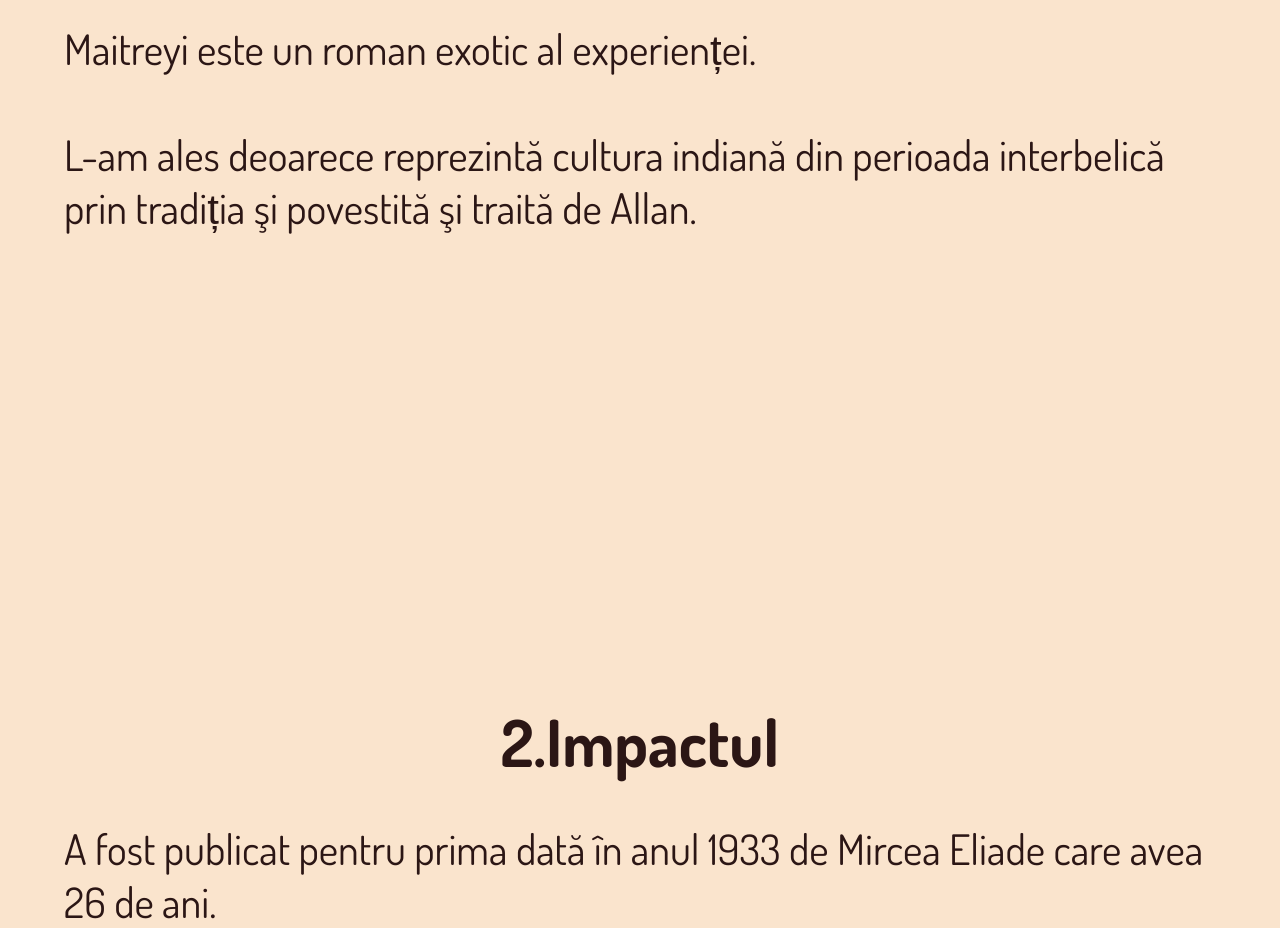
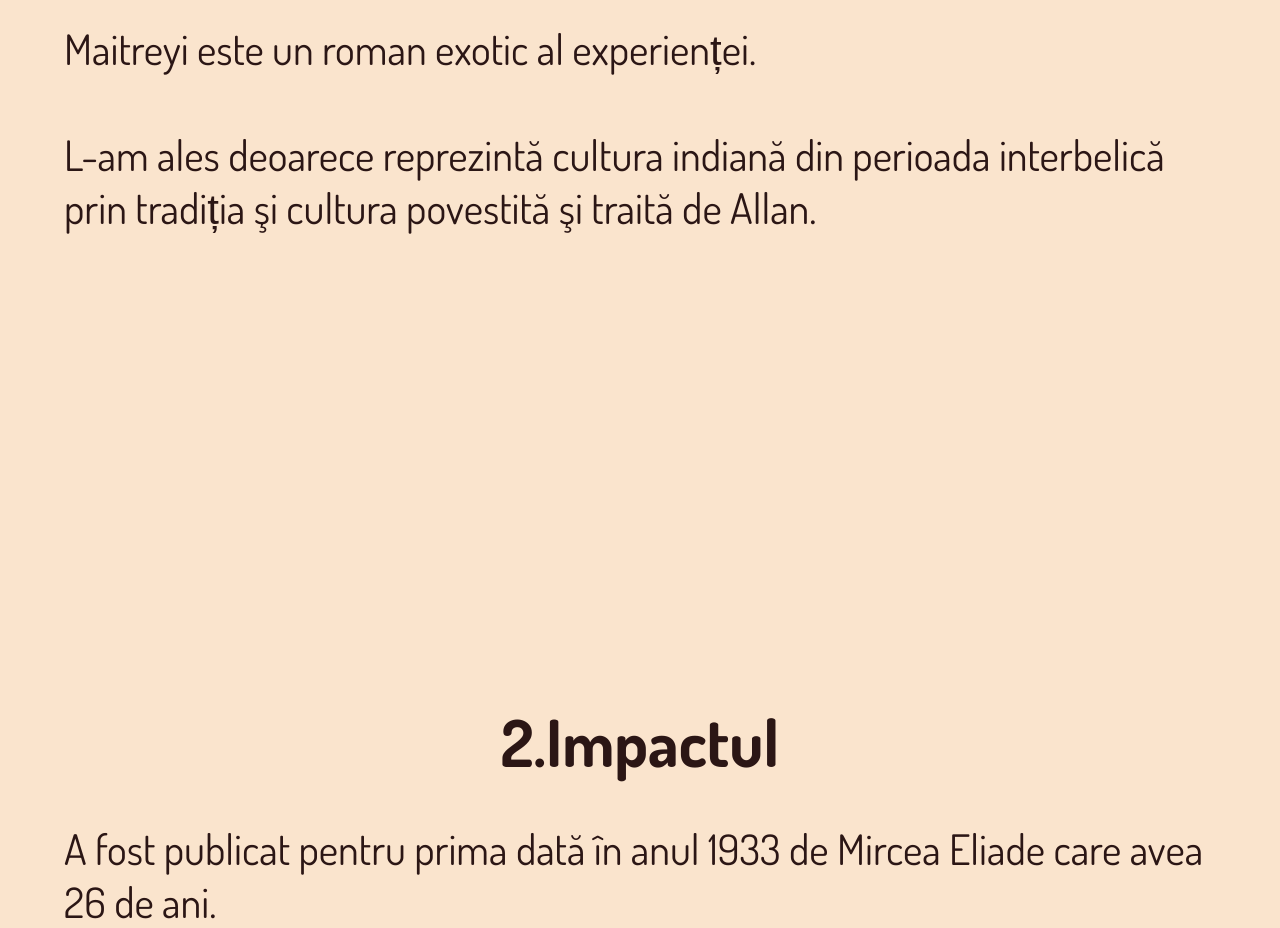
Before and after one commit to dotegoo/Maitreyi, a plain HTML site: page index.html in a window 1280 px wide. Shown: the part 940-1868 px from the top of the page. Drawn offline with Linux system fonts and the light colour scheme.

Commit message:
24.06.3.2

```diff
--- a/index.html
+++ b/index.html
@@ -23,7 +23,7 @@
     <div id="motivatie">
       <h1>1.Motivați alegerii</h1>
       <div class="textbox">
-        <p> Maitreyi este un roman exotic al experienței.</p><br><p>L-am ales deoarece reprezintă cultura indiană din perioada interbelică prin tradiția şi  povestită şi traită de Allan.</p>
+        <p> Maitreyi este un roman exotic al experienței.</p><br><p>L-am ales deoarece reprezintă cultura indiană din perioada interbelică prin tradiția şi cultura povestită şi traită de Allan.</p>
       </div>
     </div>
     <div id="impact">
```
